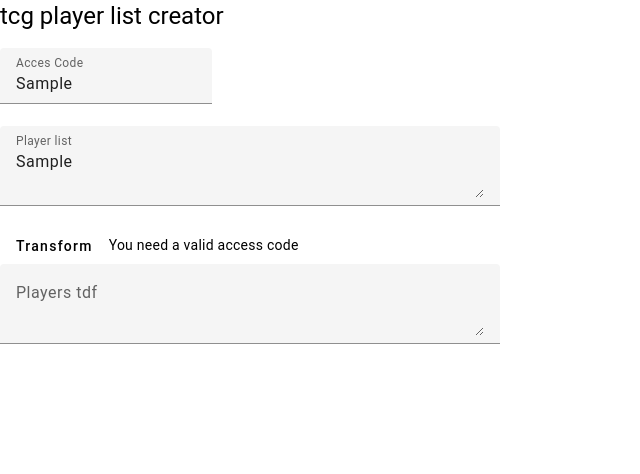
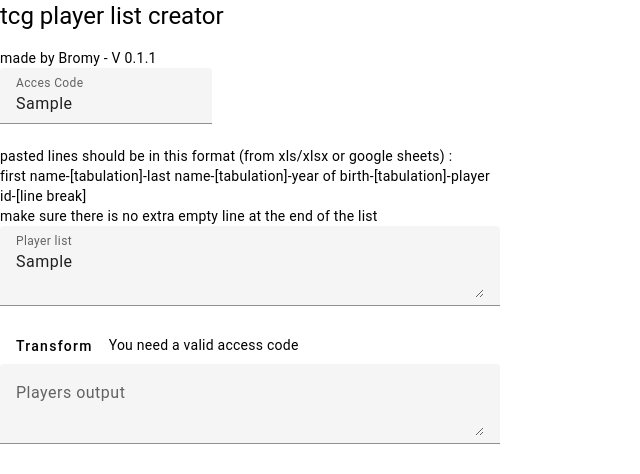
Before and after one commit to bromycorp/tcg, an Angular app: page / in a window 1280 px wide. Both pictures are taken after typing "Sample", "Sample" into the empty fields and a click on the button "Transform". Shown: the top 474 px of the page, without its empty margins (0-640 px from the left). Built offline with nearby package versions, Linux system fonts and the light colour scheme.

Commit message:
creation date to today and instruction text

```diff
--- a/src/app/app.component.html
+++ b/src/app/app.component.html
@@ -1,2 +1,5 @@
-<h1 class="text-3xl font-bold underline">tcg player list creator</h1>
+<div class="flex flex-row flex-nowrap justify-between">
+    <h1 class="text-3xl font-bold underline">tcg player list creator</h1>
+    <span>made by Bromy - V 0.1.1</span>
+</div>
 <app-players-form></app-players-form>
--- a/src/app/players-form/players-form.component.html
+++ b/src/app/players-form/players-form.component.html
@@ -1,20 +1,43 @@
-<form class="example-form" [formGroup]="playersFormGroup">
+<div class="w-full">
+  <form class="example-form flex-1 w-full" [formGroup]="playersFormGroup">
+    <mat-form-field>
+      <mat-label>Acces Code</mat-label>
+      <input matInput formControlName="codeAccesFormControl" />
+    </mat-form-field>
+    <br />
+    <span class="font-bold"
+      >pasted lines should be in this format (from xls/xlsx or google sheets)
+      :</span
+    >
+    <br />
+    <span class="whitespace-nowrap"
+      >first name-[tabulation]-last name-[tabulation]-year of
+      birth-[tabulation]-player id-[line break]</span
+    >
+    <br>
+    <span>make sure there is no extra empty line at the end of the list</span>
+    <mat-form-field class="example-full-width mt-4">
+      <mat-label>Player list</mat-label>
+      <textarea
+        matInput
+        placeholder=""
+        formControlName="playersInputFormControl"
+      ></textarea>
+    </mat-form-field>
 
-  <mat-form-field>
-    <mat-label>Acces Code</mat-label>
-    <input matInput formControlName="codeAccesFormControl">
-  </mat-form-field>
+    <button mat-flat-button (click)="clickTransform()">Transform</button
+    ><span class="text-red-600 bold" *ngIf="isCodeInError"
+      >You need a valid access code</span
+    >
 
-  <mat-form-field class="example-full-width">
-    <mat-label>Player list</mat-label>
-    <textarea matInput placeholder="" formControlName="playersInputFormControl"></textarea>
-  </mat-form-field>
-
-
-  <button mat-flat-button (click)="clickTransform()">Transform</button><span class="text-red-600 bold" *ngIf="isCodeInError">You need a valid access code</span>
-
-  <mat-form-field class="example-full-width">
-    <mat-label>Players tdf</mat-label>
-    <textarea matInput placeholder="" formControlName="playersOutputFormControl" [readonly]="true"></textarea>
-  </mat-form-field>
-</form>
+    <mat-form-field class="example-full-width mt-4">
+      <mat-label>Players output</mat-label>
+      <textarea
+        matInput
+        placeholder=""
+        formControlName="playersOutputFormControl"
+        [readonly]="true"
+      ></textarea>
+    </mat-form-field>
+  </form>
+</div>
--- a/src/app/players-form/players-form.component.ts
+++ b/src/app/players-form/players-form.component.ts
@@ -12,7 +12,7 @@ import {
 import { MatIconModule } from '@angular/material/icon';
 import { MatDividerModule } from '@angular/material/divider';
 import { MatButtonModule } from '@angular/material/button';
-import { CommonModule } from '@angular/common';
+import { CommonModule, DatePipe } from '@angular/common';
 
 @Component({
   selector: 'app-players-form',
@@ -28,19 +28,20 @@ import { CommonModule } from '@angular/common';
     FormsModule,
     ReactiveFormsModule,
   ],
+  providers: [DatePipe],
   templateUrl: './players-form.component.html',
   styleUrl: './players-form.component.scss',
 })
 export class PlayersFormComponent {
   playersFormGroup: FormGroup;
-  accesCodeList: string[] = ['test'];
+  accesCodeList: string[] = ['testb', 'SROP0524'];
   isCodeInError: boolean = false;
   trueBool: boolean = true;
 
-  constructor(private formBuilder: FormBuilder) {
+  constructor(private formBuilder: FormBuilder, public datepipe: DatePipe) {
     this.playersFormGroup = this.formBuilder.group({
       playersInputFormControl: new FormControl(),
-      playersOutputFormControl: new FormControl(""),
+      playersOutputFormControl: new FormControl(''),
       codeAccesFormControl: new FormControl<string | null>(''),
     });
 
@@ -80,7 +81,11 @@ export class PlayersFormComponent {
 
   playerToXml(player: string): string {
     const decomposedPlayer: string[] = player.split('\t');
-    console.log(decomposedPlayer);
+    const date: Date = new Date();
+    const dateTime: string | null = this.datepipe.transform(
+      date,
+      'MM/dd/yyyy HH:mm:ss'
+    );
     return (
       '<player userid="' +
       decomposedPlayer[3] +
@@ -90,7 +95,11 @@ export class PlayersFormComponent {
       decomposedPlayer[0] +
       '</lastname>\n\t<birthdate>01/01/' +
       decomposedPlayer[2] +
-      '</birthdate>\n\t<creationdate>04/19/2024 23:55:38</creationdate>\n\t<lastmodifieddate>04/19/2024 23:55:38</lastmodifieddate>\n</player>'
+      '</birthdate>\n\t<creationdate>' +
+      dateTime +
+      '</creationdate>\n\t<lastmodifieddate>' +
+      dateTime +
+      '</lastmodifieddate>\n</player>'
     );
   }
 }
```
